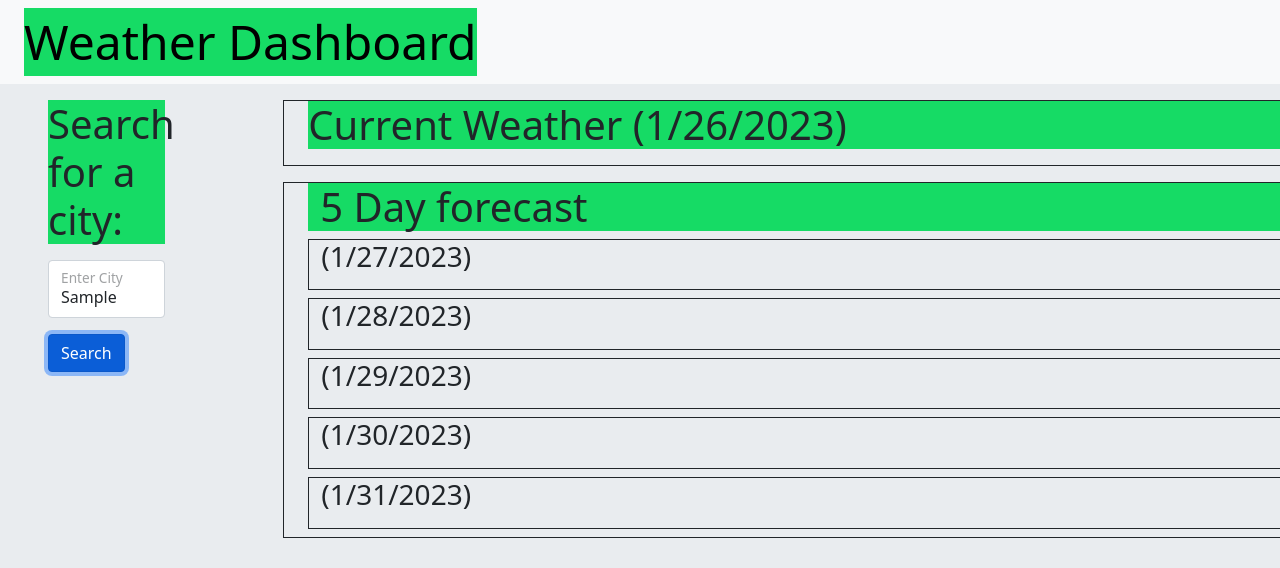
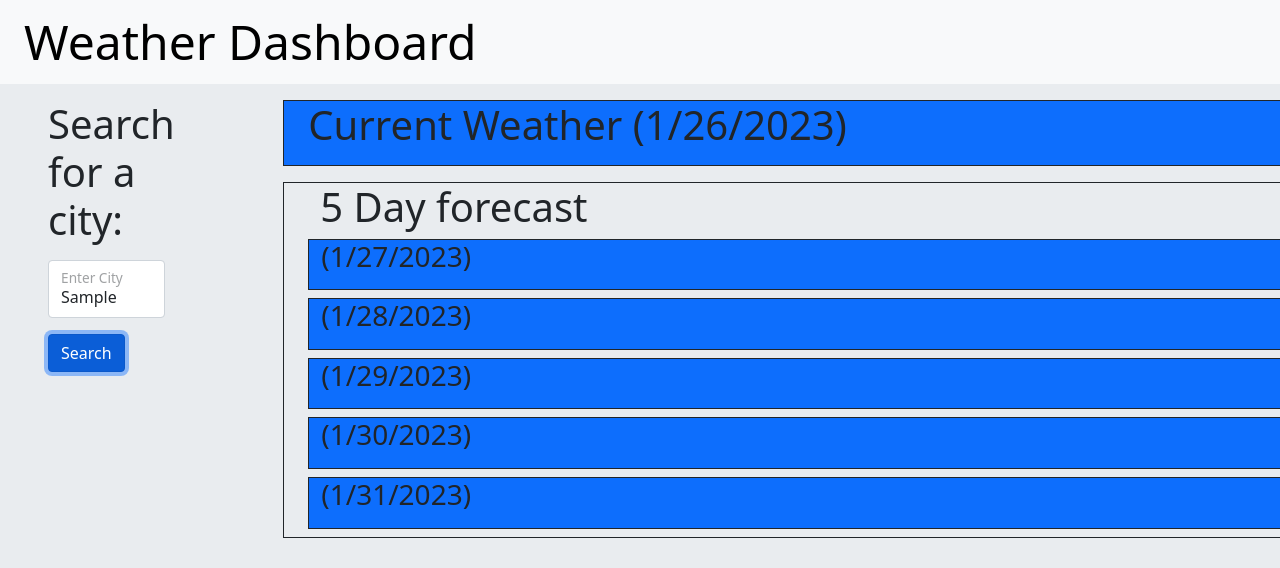
Before and after one commit to Jsrra/Weather-Dashboard, a plain HTML site: page index.html in a window 1280 px wide. Both pictures are taken after typing "Sample" into the empty fields and a click on the button "Search". Shown: the top 568 px of the page. Drawn offline with nearby package versions, Linux system fonts and the light colour scheme; no server answers.

Commit message:
adds minor styling

```diff
--- a/assets/style.css
+++ b/assets/style.css
@@ -5,20 +5,16 @@ body {
 .h1 {
     text-align: center;
     font-size: 3em;
-    background-color: #16db65;
 }
 
 li {
     list-style: none;
 }
 
-h1 {
-    background-color: #16db65;
-}
-
 .margeen {
     margin: auto;
 }
+
 .hide {
     display: none;
-  }
+}
--- a/index.html
+++ b/index.html
@@ -43,7 +43,7 @@
         </ul> -->
         </section>
         <section class="col-10 col-md-12">
-            <div class="container-md h-fit my-3 border border-dark">
+            <div class="container-md h-fit my-3 border border-dark bg-primary">
                 <h1>Current Weather <span id="today"></span><span id="current-icon"></span></h1>
                 <h2 id="city-name"></h2>
                 <p id="temp"></p>
@@ -52,35 +52,35 @@
             </div>
             <div class="container-md h-fit border border-dark row mb-5 margeen hide" id="fc">
                 <h1>5 Day forecast</h1>
-                <div class="border border-dark mb-2">
+                <div class="border border-dark mb-2 bg-primary">
                     <h3 id="tommorow"></h3>
                     <div id="icon2"></div>
                     <p id="temp2"></p>
                     <p id="wind2"></p>
                     <p id="humidity2"></p>
                 </div>
-                <div class="border border-dark mb-2">
+                <div class="border border-dark mb-2 bg-primary">
                     <h3 id="dayAfterTommorow"></h3>
                     <div id="icon3"></div>
                     <p id="temp3"></p>
                     <p id="wind3"></p>
                     <p id="humidity3"></p>
                 </div>
-                <div class="border border-dark mb-2">
+                <div class="border border-dark mb-2 bg-primary">
                     <h3 id="dayAfterTheDayAfterTommorow"></h3>
                     <div id="icon4"></div>
                     <p id="temp4"></p>
                     <p id="wind4"></p>
                     <p id="humidity4"></p>
                 </div>
-                <div class="border border-dark mb-2">
+                <div class="border border-dark mb-2 bg-primary">
                     <h3 id="dayAfterTheDayAfterTheDayAfterTommorow"></h3>
                     <div id="icon5"></div>
                     <p id="temp5"></p>
                     <p id="wind5"></p>
                     <p id="humidity5"></p>
                 </div>
-                <div class="border border-dark mb-2">
+                <div class="border border-dark mb-2 bg-primary">
                     <h3 id="dayAfterTheDayAfterTheDayAfterTheDayAfterTommorow"></h3>
                     <div id="icon6"></div>
                     <p id="temp6"></p>
```
